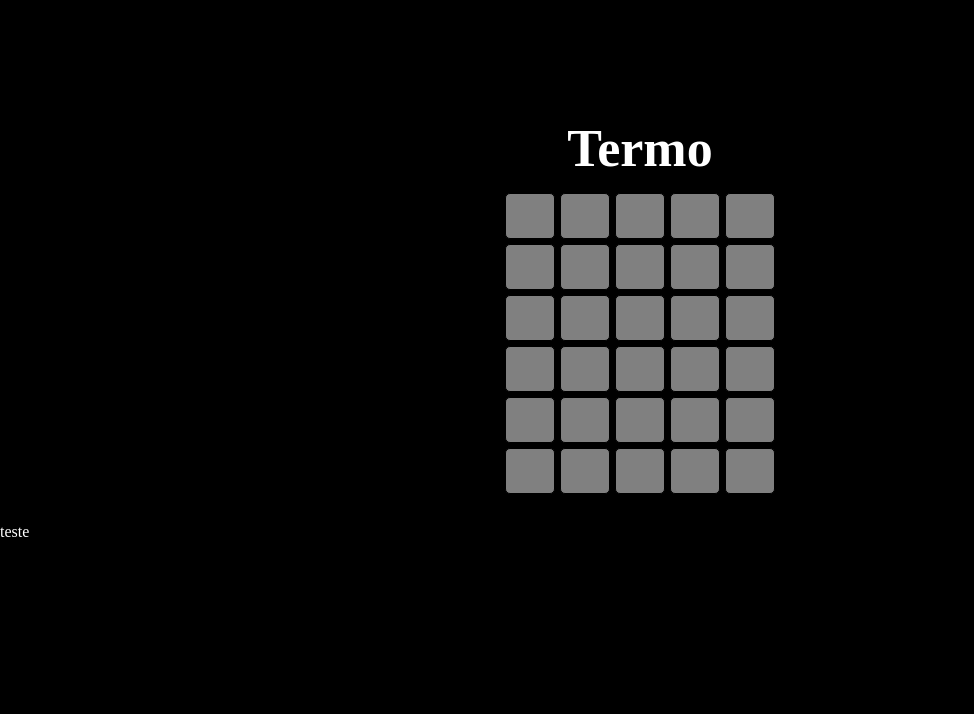
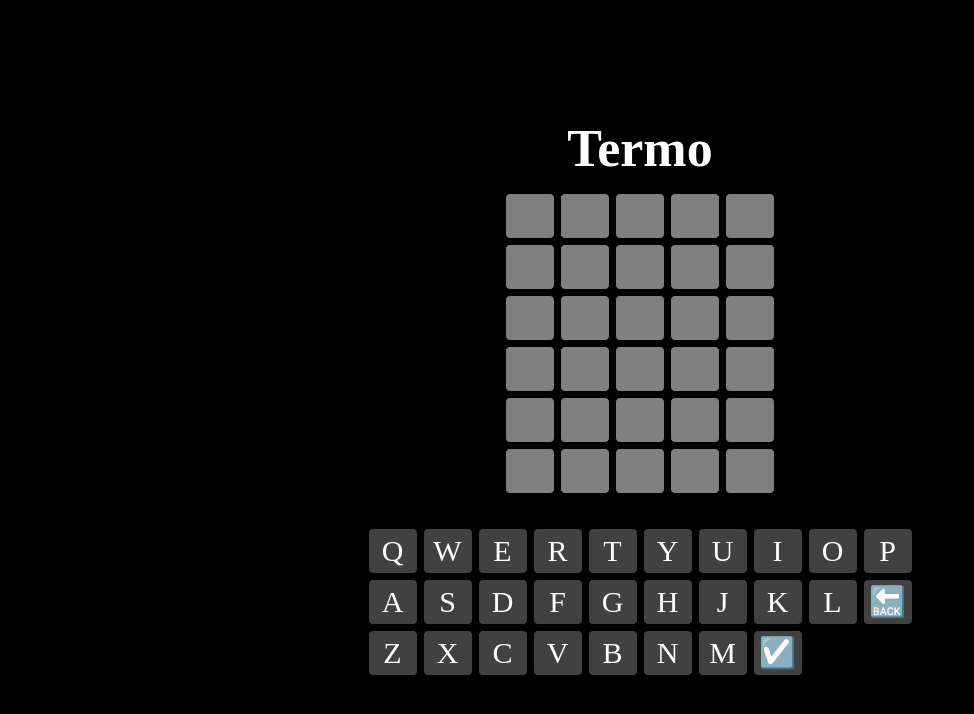
Before and after one commit to ufjf-dcc207/ufjf-dcc207-2024-3-a-trb2-Diegopbetti, a React (Vite) app in the folder vite-project/: page / in a window 1280 px wide. Shown: the top 714 px of the page, without its empty margins (0-974 px from the left). Built offline with nearby package versions, Linux system fonts and the light colour scheme.

Commit message:
Adiciona estilizacao das teclas

```diff
--- a/vite-project/src/components/Teclas.css
+++ b/vite-project/src/components/Teclas.css
@@ -0,0 +1,20 @@
+.fileira{
+    display: grid;
+    grid-template-columns: repeat(10, 50px);
+    gap: 5px;
+    margin-top: 5px;
+    justify-content: center;
+    height: 64px;
+    width: 100%;
+}
+
+.teclas{
+    background-color: rgb(65, 65, 65);
+    border: solid 1px black;
+    height: 46px;
+    display: flex;
+    border-radius: 5px;
+    justify-content: center;
+    align-items: center;
+    font-size: 30px;
+}
--- a/vite-project/src/components/Teclas.tsx
+++ b/vite-project/src/components/Teclas.tsx
@@ -2,6 +2,37 @@
 
 export default function(){
     return (
-        <div>teste</div>
+<div className='fileira'>
+                <div className='teclas'>Q</div>
+                <div className='teclas'>W</div>
+                <div className='teclas'>E</div>
+                <div className='teclas'>R</div>
+                <div className='teclas'>T</div>
+                <div className='teclas'>Y</div>
+                <div className='teclas'>U</div>
+                <div className='teclas'>I</div>
+                <div className='teclas'>O</div>
+                <div className='teclas'>P</div>
+
+                <div className='teclas'>A</div>
+                <div className='teclas'>S</div>
+                <div className='teclas'>D</div>
+                <div className='teclas'>F</div>
+                <div className='teclas'>G</div>
+                <div className='teclas'>H</div>
+                <div className='teclas'>J</div>
+                <div className='teclas'>K</div>
+                <div className='teclas'>L</div>
+                <div className='teclas'>🔙</div>
+
+                <div className='teclas'>Z</div>
+                <div className='teclas'>X</div>
+                <div className='teclas'>C</div>
+                <div className='teclas'>V</div>
+                <div className='teclas'>B</div>
+                <div className='teclas'>N</div>
+                <div className='teclas'>M</div>
+                <div className='teclas'>☑️</div>
+        </div>
     )
 }
```
